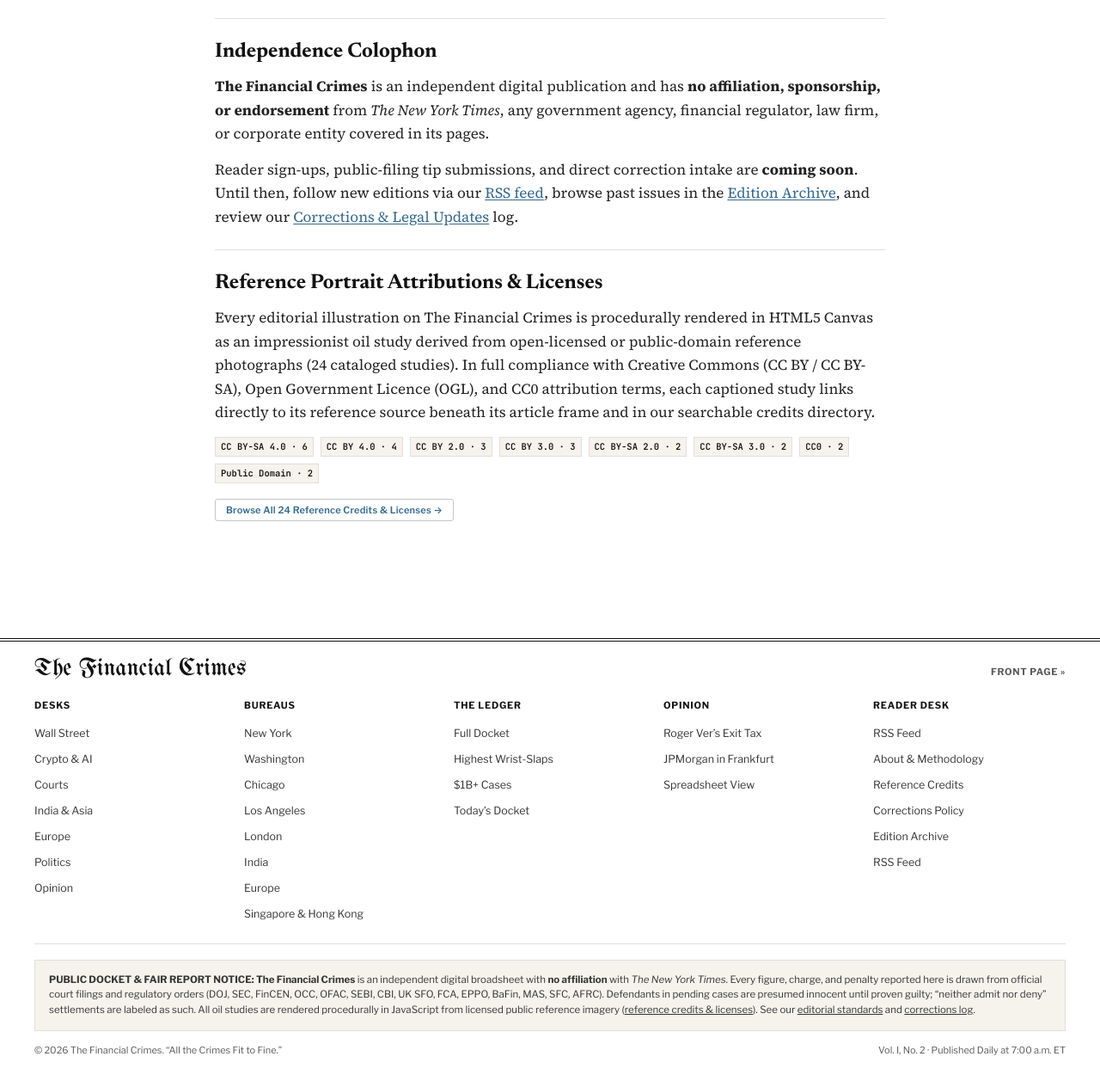
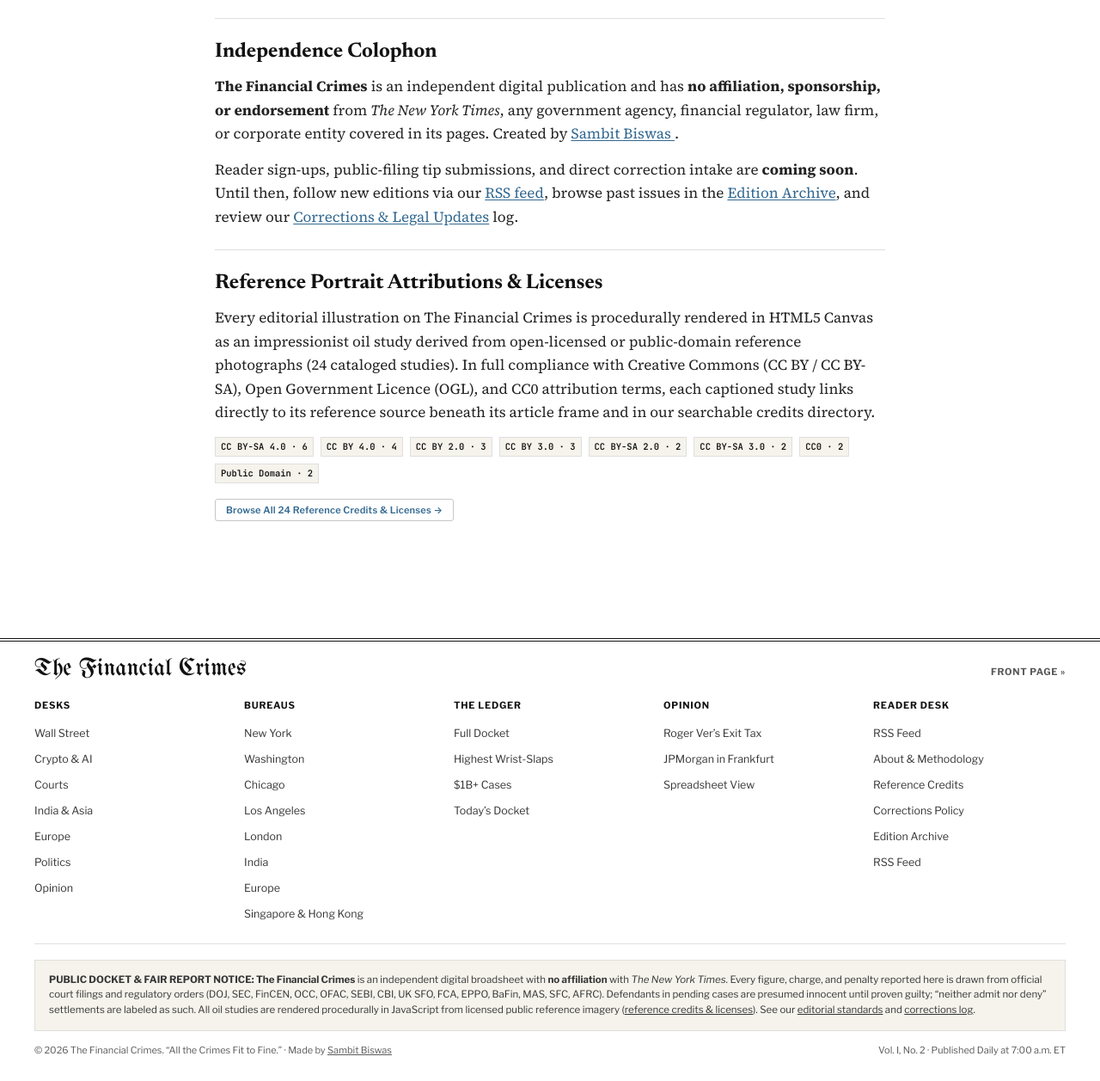
Before and after one commit to sambitcreate/financial-crimes, an Astro site: page /about in a window 1280 px wide. Shown: the part 1843-3100 px from the top of the page at 86% size. Built offline with nearby package versions, Linux system fonts and the light colour scheme; Astro itself is replaced by a stand-in of ours.

Commit message:
chore: add creator credit linking to sambitbiswas.com in footer and colophon

```diff
--- a/src/components/Footer.astro
+++ b/src/components/Footer.astro
@@ -93,7 +93,18 @@ const editionHref = `/edition/${editionDate}`;
     </div>
 
     <div class="fc-footer-bottom">
-      <span>&copy; {currentYear} The Financial Crimes. &ldquo;All the Crimes Fit to Fine.&rdquo;</span>
+      <span>
+        &copy; {currentYear} The Financial Crimes. &ldquo;All the Crimes Fit to Fine.&rdquo;
+        &middot; Made by{' '}
+        <a
+          href="https://sambitbiswas.com"
+          target="_blank"
+          rel="noopener noreferrer"
+          style="text-decoration: underline;"
+        >
+          Sambit Biswas
+        </a>
+      </span>
       <span>{volume ? <>{volume} &middot; </> : null}Published Daily at 7:00 a.m. ET</span>
     </div>
   </div>
--- a/src/pages/about.astro
+++ b/src/pages/about.astro
@@ -152,7 +152,10 @@ const topicLinks = [
           <strong>The Financial Crimes</strong> is an independent digital publication and has
           <strong>no affiliation, sponsorship, or endorsement</strong> from{' '}
           <em>The New York Times</em>, any government agency, financial regulator, law firm, or
-          corporate entity covered in its pages.
+          corporate entity covered in its pages. Created by{' '}
+          <a href="https://sambitbiswas.com" target="_blank" rel="noopener noreferrer">
+            Sambit Biswas
+          </a>.
         </p>
         <p>
           Reader sign-ups, public-filing tip submissions, and direct correction intake are
```
